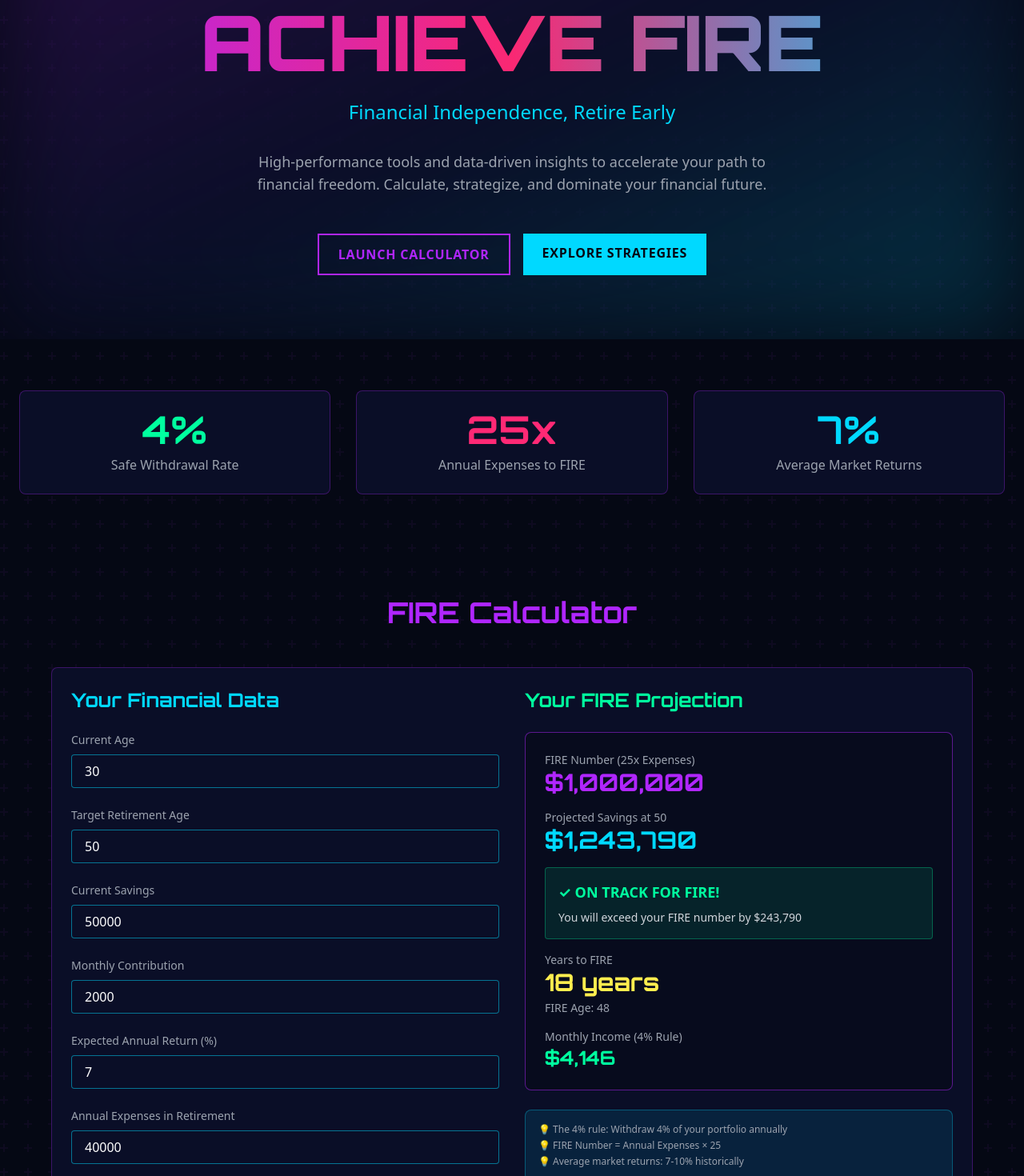
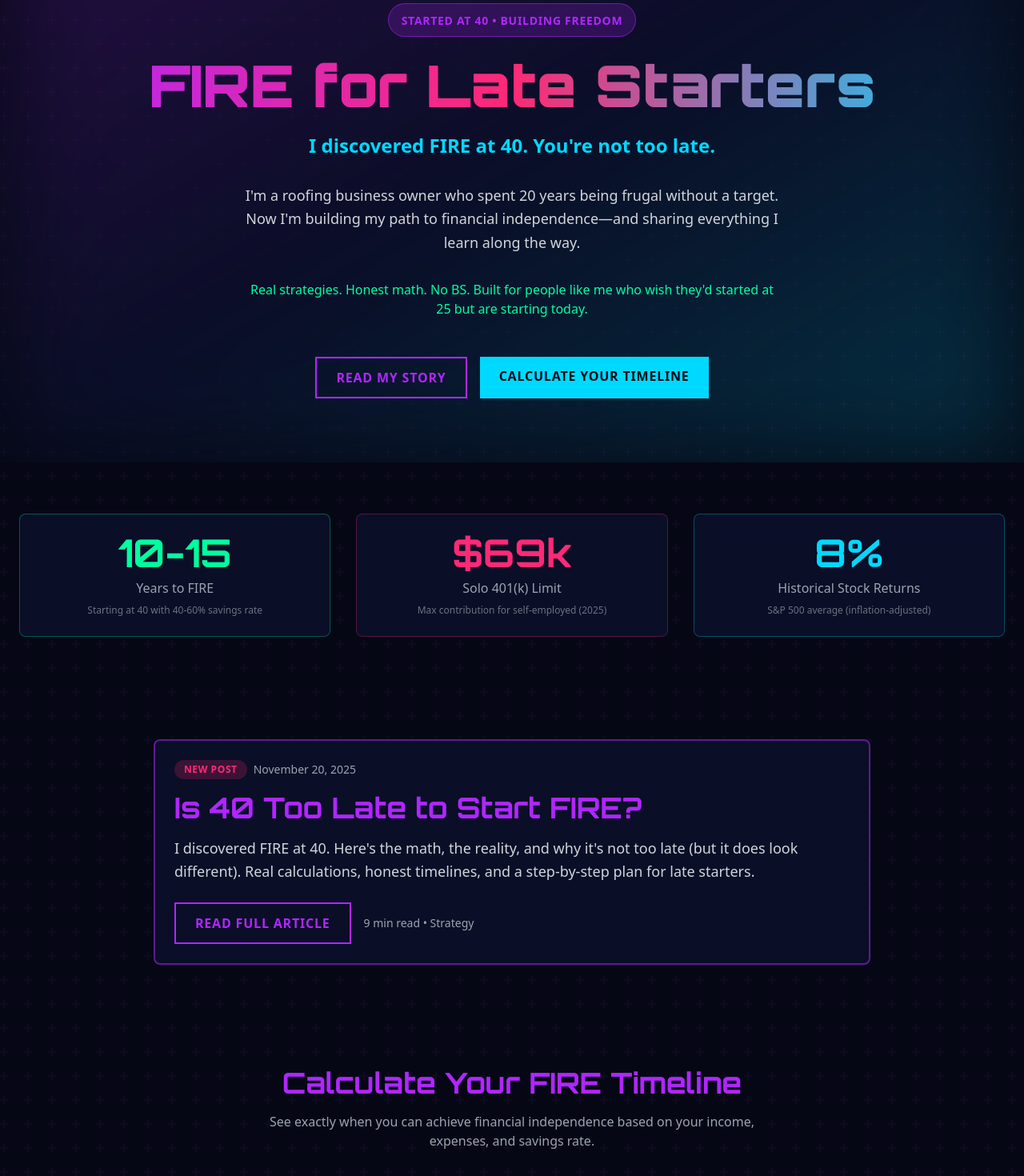
Before and after one commit to RippleJonathan/Fire, a Next.js app: page / in a window 1280 px wide. Shown: the part 160-1630 px from the top of the page at 80% size. Built offline with nearby package versions, Linux system fonts and the light colour scheme.

Commit message:
Overhaul homepage: authentic voice, featured blog post, linked content cards, late-starter focus

```diff
--- a/src/app/page.tsx
+++ b/src/app/page.tsx
@@ -40,53 +40,88 @@ export default function Home() {
         </nav>
 
         <section className="relative z-10 container mx-auto px-6 py-20 text-center">
-          <h2 className="text-6xl md:text-8xl font-cyber font-black mb-6 bg-gradient-to-r from-cyber-purple via-cyber-pink to-cyber-blue bg-clip-text text-transparent animate-pulse-slow">
-            ACHIEVE FIRE
+          <div className="inline-block mb-6 px-4 py-2 bg-cyber-purple/20 border border-cyber-purple/50 rounded-full">
+            <span className="text-cyber-purple text-sm font-bold uppercase tracking-wider">Started at 40 • Building Freedom</span>
+          </div>
+          <h2 className="text-5xl md:text-7xl font-cyber font-black mb-6 bg-gradient-to-r from-cyber-purple via-cyber-pink to-cyber-blue bg-clip-text text-transparent">
+            FIRE for Late Starters
           </h2>
-          <p className="text-xl md:text-2xl text-cyber-blue mb-8 max-w-3xl mx-auto">
-            Financial Independence, Retire Early
+          <p className="text-xl md:text-2xl text-cyber-blue mb-8 max-w-3xl mx-auto font-semibold">
+            I discovered FIRE at 40. You're not too late.
           </p>
-          <p className="text-lg text-gray-400 mb-12 max-w-2xl mx-auto">
-            High-performance tools and data-driven insights to accelerate your path to financial freedom.
-            Calculate, strategize, and dominate your financial future.
+          <p className="text-lg text-gray-300 mb-8 max-w-2xl mx-auto leading-relaxed">
+            I'm a roofing business owner who spent 20 years being frugal without a target.
+            Now I'm building my path to financial independence—and sharing everything I learn along the way.
+          </p>
+          <p className="text-base text-cyber-green mb-12 max-w-2xl mx-auto">
+            Real strategies. Honest math. No BS. Built for people like me who wish they'd started at 25 but are starting today.
           </p>
           <div className="flex gap-4 justify-center flex-wrap">
-            <Link href="/calculators" className="btn-cyber">
-              Launch Calculator
+            <Link href="/blog/is-40-too-late-for-fire" className="btn-cyber">
+              Read My Story
             </Link>
             <Link
-              href="/strategies"
+              href="/calculators/fire"
               className="px-6 py-3 bg-cyber-blue text-cyber-darker font-bold uppercase tracking-wider transition-all duration-300 hover:shadow-[0_0_20px_rgba(0,217,255,0.6)]"
             >
-              Explore Strategies
+              Calculate Your Timeline
             </Link>
           </div>
         </section>
       </header>
 
-      {/* Stats Section */}
+      {/* Quick Facts Section */}
       <section className="container mx-auto px-6 py-16">
         <div className="grid md:grid-cols-3 gap-8">
-          <div className="card-cyber text-center">
-            <div className="text-5xl font-cyber font-bold text-cyber-green mb-2">4%</div>
-            <div className="text-gray-400">Safe Withdrawal Rate</div>
+          <div className="card-cyber text-center border-cyber-green/30">
+            <div className="text-5xl font-cyber font-bold text-cyber-green mb-2">10-15</div>
+            <div className="text-gray-400 mb-2">Years to FIRE</div>
+            <div className="text-xs text-gray-500">Starting at 40 with 40-60% savings rate</div>
           </div>
-          <div className="card-cyber text-center">
-            <div className="text-5xl font-cyber font-bold text-cyber-pink mb-2">25x</div>
-            <div className="text-gray-400">Annual Expenses to FIRE</div>
+          <div className="card-cyber text-center border-cyber-pink/30">
+            <div className="text-5xl font-cyber font-bold text-cyber-pink mb-2">$69k</div>
+            <div className="text-gray-400 mb-2">Solo 401(k) Limit</div>
+            <div className="text-xs text-gray-500">Max contribution for self-employed (2025)</div>
           </div>
-          <div className="card-cyber text-center">
-            <div className="text-5xl font-cyber font-bold text-cyber-blue mb-2">7%</div>
-            <div className="text-gray-400">Average Market Returns</div>
+          <div className="card-cyber text-center border-cyber-blue/30">
+            <div className="text-5xl font-cyber font-bold text-cyber-blue mb-2">8%</div>
+            <div className="text-gray-400 mb-2">Historical Stock Returns</div>
+            <div className="text-xs text-gray-500">S&P 500 average (inflation-adjusted)</div>
+          </div>
+        </div>
+      </section>
+
+      {/* Featured Blog Post */}
+      <section className="container mx-auto px-6 py-16">
+        <div className="max-w-4xl mx-auto card-cyber border-2 border-cyber-purple/50">
+          <div className="flex items-center gap-2 mb-4">
+            <span className="px-3 py-1 bg-cyber-pink/20 text-cyber-pink text-xs font-bold uppercase tracking-wider rounded-full">New Post</span>
+            <span className="text-gray-400 text-sm">November 20, 2025</span>
+          </div>
+          <h2 className="text-3xl md:text-4xl font-cyber font-bold mb-4 text-cyber-purple">
+            Is 40 Too Late to Start FIRE?
+          </h2>
+          <p className="text-lg text-gray-300 mb-6 leading-relaxed">
+            I discovered FIRE at 40. Here's the math, the reality, and why it's not too late (but it does look different).
+            Real calculations, honest timelines, and a step-by-step plan for late starters.
+          </p>
+          <div className="flex flex-wrap gap-4 items-center">
+            <Link href="/blog/is-40-too-late-for-fire" className="btn-cyber">
+              Read Full Article
+            </Link>
+            <span className="text-gray-400 text-sm">9 min read • Strategy</span>
           </div>
         </div>
       </section>
 
       {/* Interactive Calculator Section */}
       <section className="container mx-auto px-6 py-16">
-        <h2 className="text-4xl font-cyber font-bold text-center mb-12 text-cyber-purple">
-          FIRE Calculator
+        <h2 className="text-4xl font-cyber font-bold text-center mb-4 text-cyber-purple">
+          Calculate Your FIRE Timeline
         </h2>
+        <p className="text-center text-gray-400 mb-12 max-w-2xl mx-auto">
+          See exactly when you can achieve financial independence based on your income, expenses, and savings rate.
+        </p>
         <Calculator />
       </section>
 
@@ -100,60 +135,74 @@ export default function Home() {
         </div>
       </section>
 
-      {/* Content Sections */}
+      {/* Popular Content */}
       <section className="container mx-auto px-6 py-16">
-        <h2 className="text-4xl font-cyber font-bold text-center mb-12 text-cyber-blue">
-          Master Your Financial Future
+        <h2 className="text-4xl font-cyber font-bold text-center mb-4 text-cyber-blue">
+          Start Here
         </h2>
+        <p className="text-center text-gray-400 mb-12 max-w-2xl mx-auto">
+          Whether you're just discovering FIRE or optimizing your strategy, here's where to begin.
+        </p>
         <div className="grid md:grid-cols-2 lg:grid-cols-3 gap-8">
-          <div className="card-cyber group cursor-pointer">
+          <Link href="/blog/index-funds-vs-stocks" className="card-cyber group hover:border-cyber-purple/50 transition-all">
             <div className="text-2xl font-cyber font-bold text-cyber-purple mb-4 group-hover:cyber-glow transition-all">
-              Investment Strategies
+              Index Funds vs Stocks
             </div>
-            <p className="text-gray-400">
-              Discover proven investment strategies to maximize returns and minimize risk on your path to FIRE.
+            <p className="text-gray-400 mb-4">
+              Why passive investing wins for 95% of FIRE seekers (and why I'm switching my strategy).
             </p>
-          </div>
-          <div className="card-cyber group cursor-pointer">
+            <span className="text-cyber-blue text-sm font-semibold group-hover:text-cyber-pink transition-colors">Read Article →</span>
+          </Link>
+
+          <Link href="/blog/tax-optimization-fire" className="card-cyber group hover:border-cyber-pink/50 transition-all">
             <div className="text-2xl font-cyber font-bold text-cyber-pink mb-4 group-hover:cyber-glow transition-all">
-              Passive Income
-            </div>
-            <p className="text-gray-400">
-              Build multiple streams of passive income to accelerate your journey to financial independence.
-            </p>
-          </div>
-          <div className="card-cyber group cursor-pointer">
-            <div className="text-2xl font-cyber font-bold text-cyber-blue mb-4 group-hover:cyber-glow transition-all">
               Tax Optimization
             </div>
-            <p className="text-gray-400">
-              Leverage tax-advantaged accounts and strategies to keep more of your wealth working for you.
+            <p className="text-gray-400 mb-4">
+              Save $100k+ over your lifetime with Roth ladders, tax-loss harvesting, and smart account strategies.
             </p>
-          </div>
-          <div className="card-cyber group cursor-pointer">
+            <span className="text-cyber-blue text-sm font-semibold group-hover:text-cyber-pink transition-colors">Read Article →</span>
+          </Link>
+
+          <Link href="/blog/coast-fire-guide" className="card-cyber group hover:border-cyber-green/50 transition-all">
             <div className="text-2xl font-cyber font-bold text-cyber-green mb-4 group-hover:cyber-glow transition-all">
-              Coast FIRE
+              Coast FIRE Strategy
             </div>
-            <p className="text-gray-400">
-              Calculate when you can coast to retirement without additional savings.
+            <p className="text-gray-400 mb-4">
+              Calculate when you can stop saving and let your investments coast to retirement.
             </p>
-          </div>
-          <div className="card-cyber group cursor-pointer">
+            <span className="text-cyber-blue text-sm font-semibold group-hover:text-cyber-pink transition-colors">Read Article →</span>
+          </Link>
+
+          <Link href="/calculators/fire" className="card-cyber group hover:border-cyber-blue/50 transition-all">
+            <div className="text-2xl font-cyber font-bold text-cyber-blue mb-4 group-hover:cyber-glow transition-all">
+              FIRE Calculator
+            </div>
+            <p className="text-gray-400 mb-4">
+              Calculate your exact timeline to financial independence based on your numbers.
+            </p>
+            <span className="text-cyber-blue text-sm font-semibold group-hover:text-cyber-pink transition-colors">Try Calculator →</span>
+          </Link>
+
+          <Link href="/blog/4-percent-rule" className="card-cyber group hover:border-cyber-yellow/50 transition-all">
             <div className="text-2xl font-cyber font-bold text-cyber-yellow mb-4 group-hover:cyber-glow transition-all">
-              Lean FIRE
+              The 4% Rule Explained
             </div>
-            <p className="text-gray-400">
-              Achieve early retirement with minimalist living and frugal strategies.
+            <p className="text-gray-400 mb-4">
+              How much you need to retire early and why the 4% rule might be too aggressive (or too conservative).
             </p>
-          </div>
-          <div className="card-cyber group cursor-pointer">
+            <span className="text-cyber-blue text-sm font-semibold group-hover:text-cyber-pink transition-colors">Read Article →</span>
+          </Link>
+
+          <Link href="/strategies/traditional-fire" className="card-cyber group hover:border-cyber-purple/50 transition-all">
             <div className="text-2xl font-cyber font-bold text-cyber-purple mb-4 group-hover:cyber-glow transition-all">
-              Fat FIRE
+              Traditional FIRE Path
             </div>
-            <p className="text-gray-400">
-              Build substantial wealth for a luxurious early retirement lifestyle.
+            <p className="text-gray-400 mb-4">
+              The complete step-by-step strategy to achieve full financial independence and early retirement.
             </p>
-          </div>
+            <span className="text-cyber-blue text-sm font-semibold group-hover:text-cyber-pink transition-colors">View Strategy →</span>
+          </Link>
         </div>
       </section>
 
```
